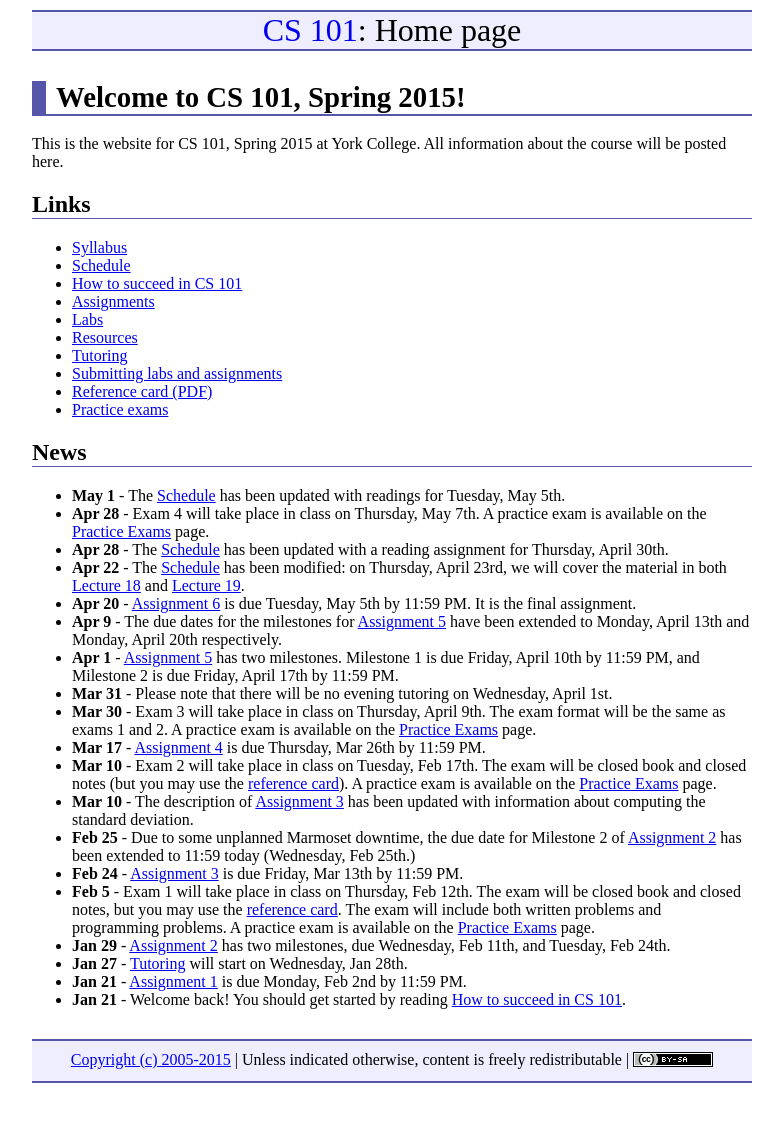
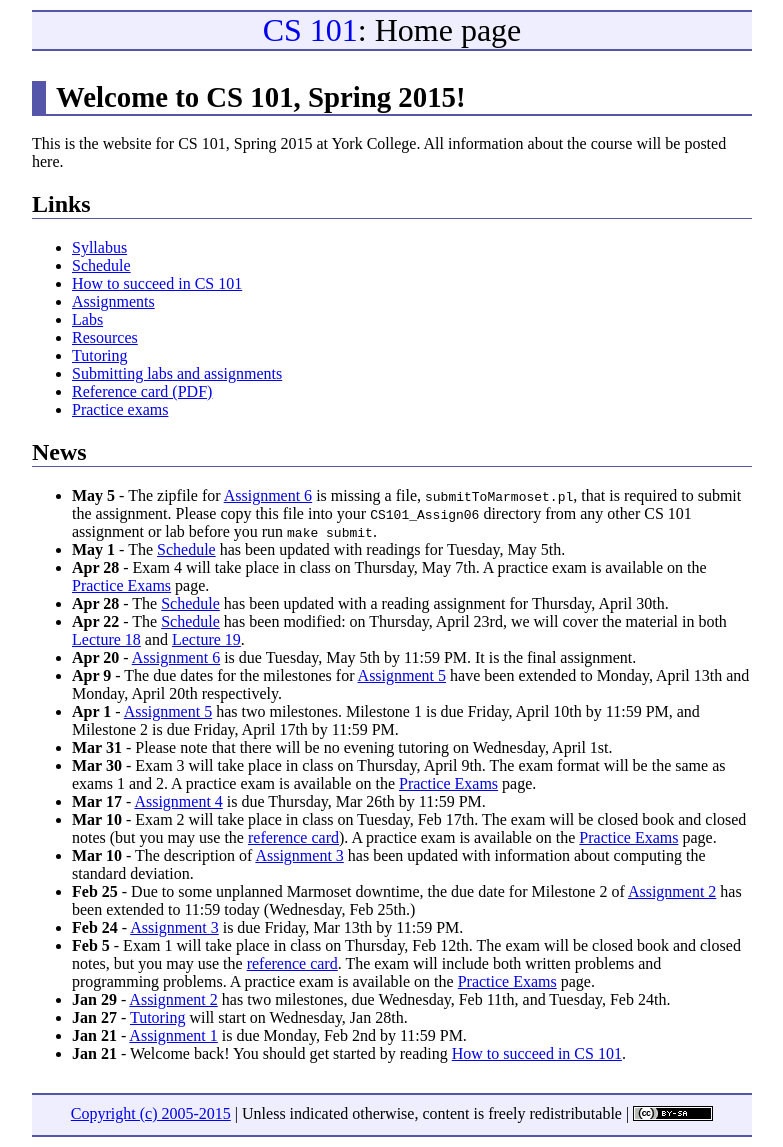
Before and after one commit to ycpcs/cs101-spring2015, a Jekyll site: the page built from index.md, in a window 1280 px wide. Shown: the whole page, without its empty margins (248-1031 px from the left). Built offline with Jekyll 4.4.1, drawn with Linux system fonts in a browser that asks for light colours; Markdown is read by kramdown in place of the engine named in the settings; before the commit the page ends 1093 px from its top, so only the background shows below that.

Commit message:
forgot submitToMarmoset.pl in CS101_Assign06.zip, oops

```diff
--- a/index.md
+++ b/index.md
@@ -23,6 +23,7 @@ All information about the course will be posted here.
 
 ## News
 
+* **May 5** - The zipfile for [Assignment 6](assign/assign06.html) is missing a file, `submitToMarmoset.pl`, that is required to submit the assignment.  Please copy this file into your `CS101_Assign06` directory from any other CS 101 assignment or lab before you run `make submit`.
 * **May 1** - The [Schedule](schedule.html) has been updated with readings for Tuesday, May 5th.
 * **Apr 28** - Exam 4 will take place in class on Thursday, May 7th.  A practice exam is available on the [Practice Exams](practice/index.html) page.
 * **Apr 28** - The [Schedule](schedule.html) has been updated with a reading assignment for Thursday, April 30th.
```
